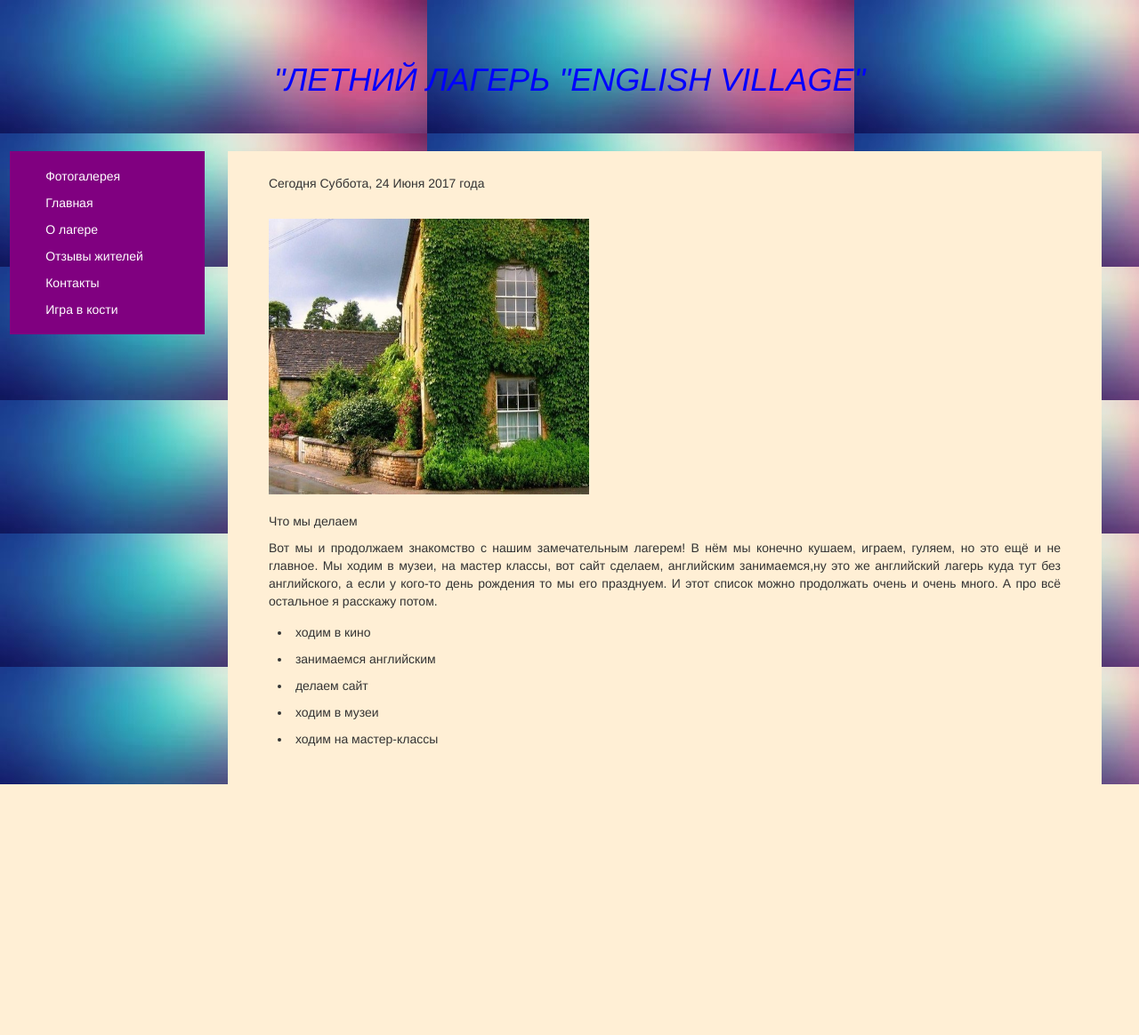
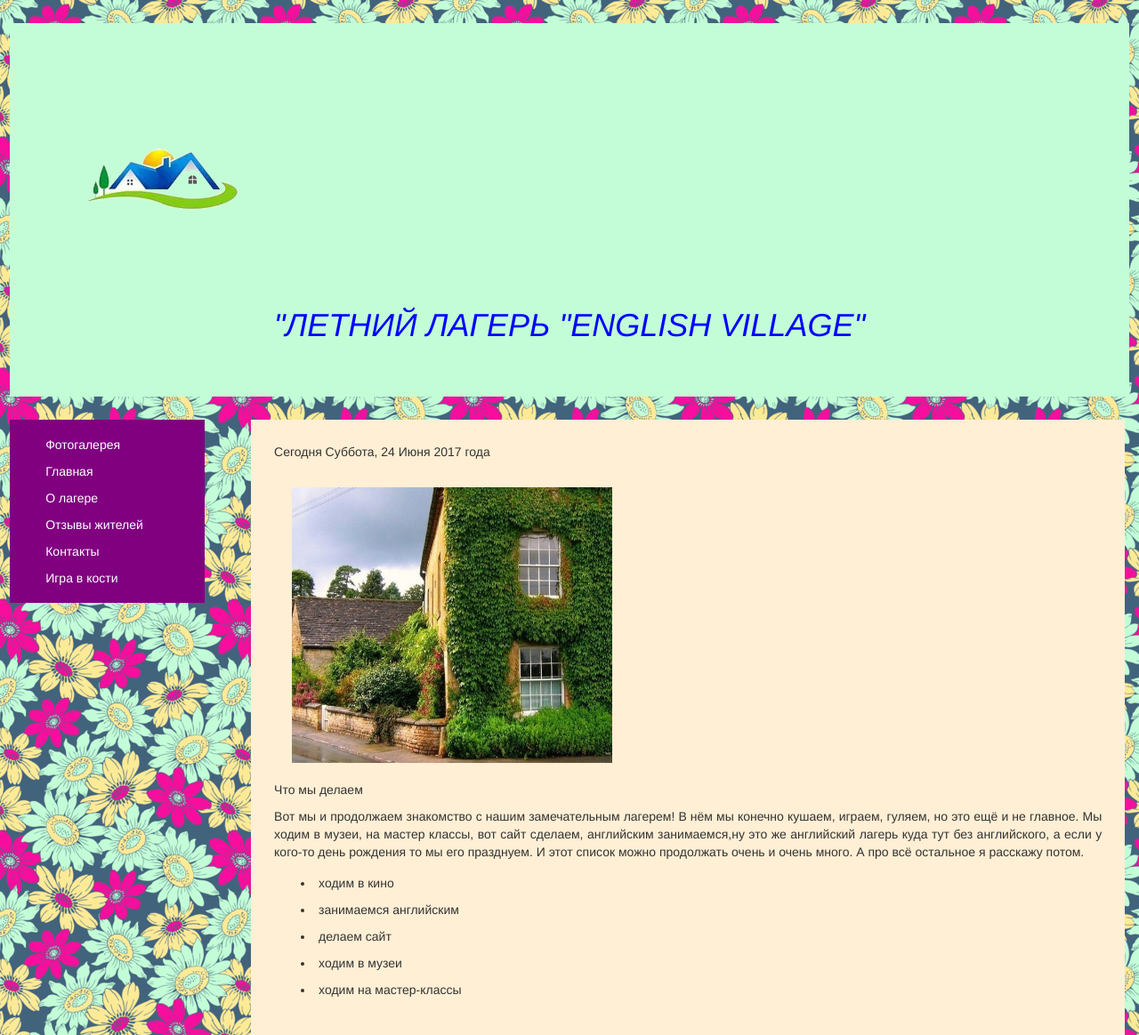
Before and after one commit to nastyamyhajlova/englishvillage, a PHP site: page /?id=18 in a window 1280 px wide. Shown: the whole page at 89% size. Before the commit the page ends 882 px from the top, so only its background shows below. Run offline with PHP 8.4, Linux system fonts and the light colour scheme; data comes from the database, SQL or seed files in the repository; data that the repository does not hold is empty.

Commit message:
Дизайн

```diff
--- a/header.php
+++ b/header.php
@@ -22,7 +22,8 @@ $mydbconnect=new Db();
 
 <body>
 <div id="main" class="row">
-    <div id="logo" class="col-md-12">
+    <div id="logo">
+        <img src="img/logo.png">
         <h1 class="logo">"ЛЕТНИЙ ЛАГЕРЬ "ENGLISH VILLAGE"</h1>
     </div>
 </div>
--- a/style/style.css
+++ b/style/style.css
@@ -1,10 +1,13 @@
 body {
-    background-image: url(img/qqq.jpg); /* Путь к фоновому изображению */
-    background-color: #c7b39b; /* Цвет фона */
+    background: url(../img/fon.png) repeat #fc0; /* Цвет фона, путь к фоновому изображению и повторение фона по вертикали */
+    margin: 0;
+    padding: 0;
 }
 
 #logo{
     padding: 50px;
+    background-color: #C3FDD7;
+    margin: 2%;
 }
 
 .logo{
@@ -15,15 +18,13 @@ body {
 
 #content{
     background: #ffefd5;
-    margin: 0;
-    padding: 0;
     padding: 2%;
+    margin-left: 2%;
+    margin-right: 0%;
 }
 
 #content p{
     text-align: justify;
-    padding-left: 20px;
-    padding-right: 20px;
 }
 
 #content img{
@@ -60,7 +61,7 @@ body {
 }
 
 #menu a:hover{
-    background-color: #ffdab9;
+    background-color: #FCEA97;
     color: black;
 
 }
```
Also changed, not shown: img/fon.png (renamed from img/879893542.png), img/logo.jpg (added), img/logo.png (added), 1 other file.
